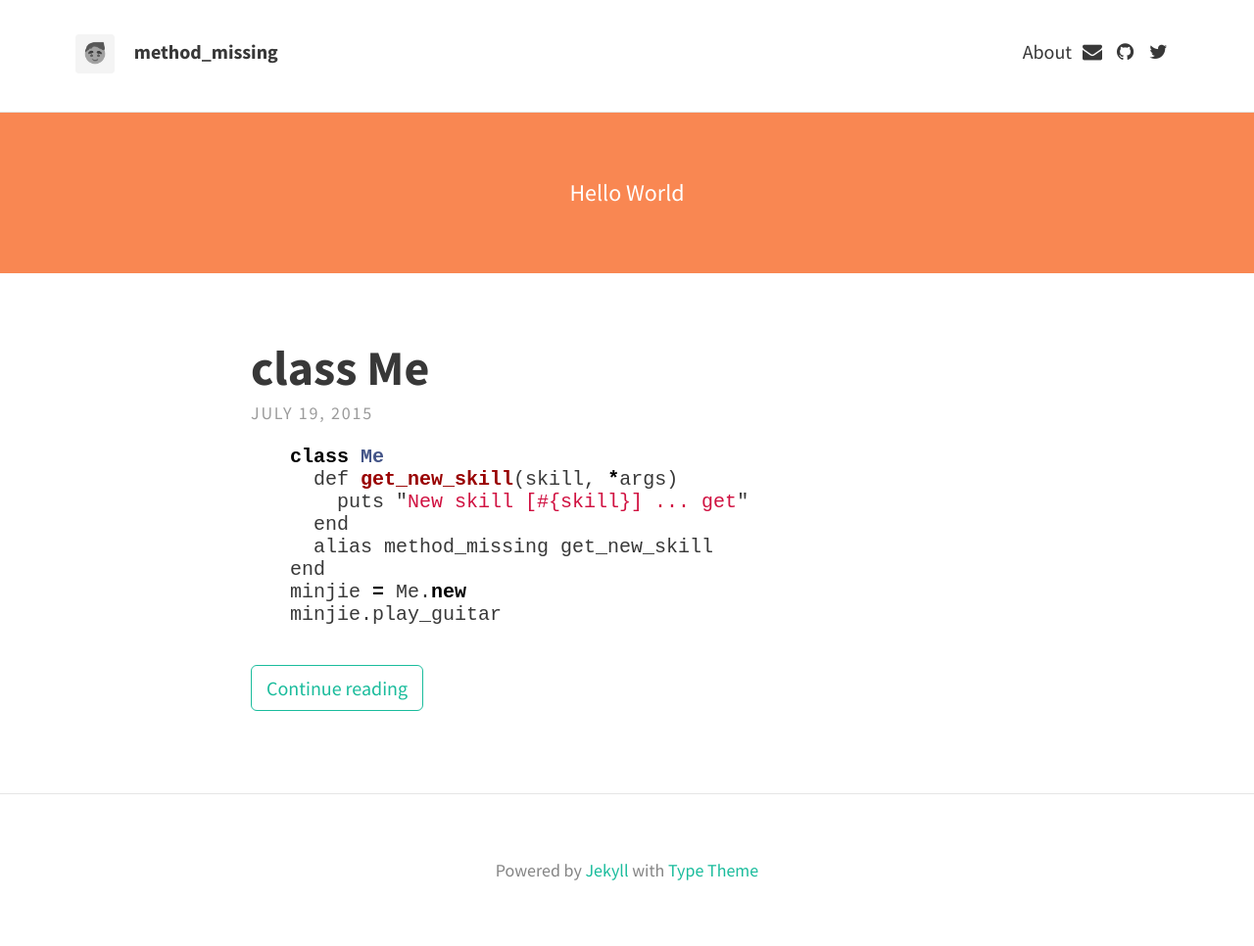
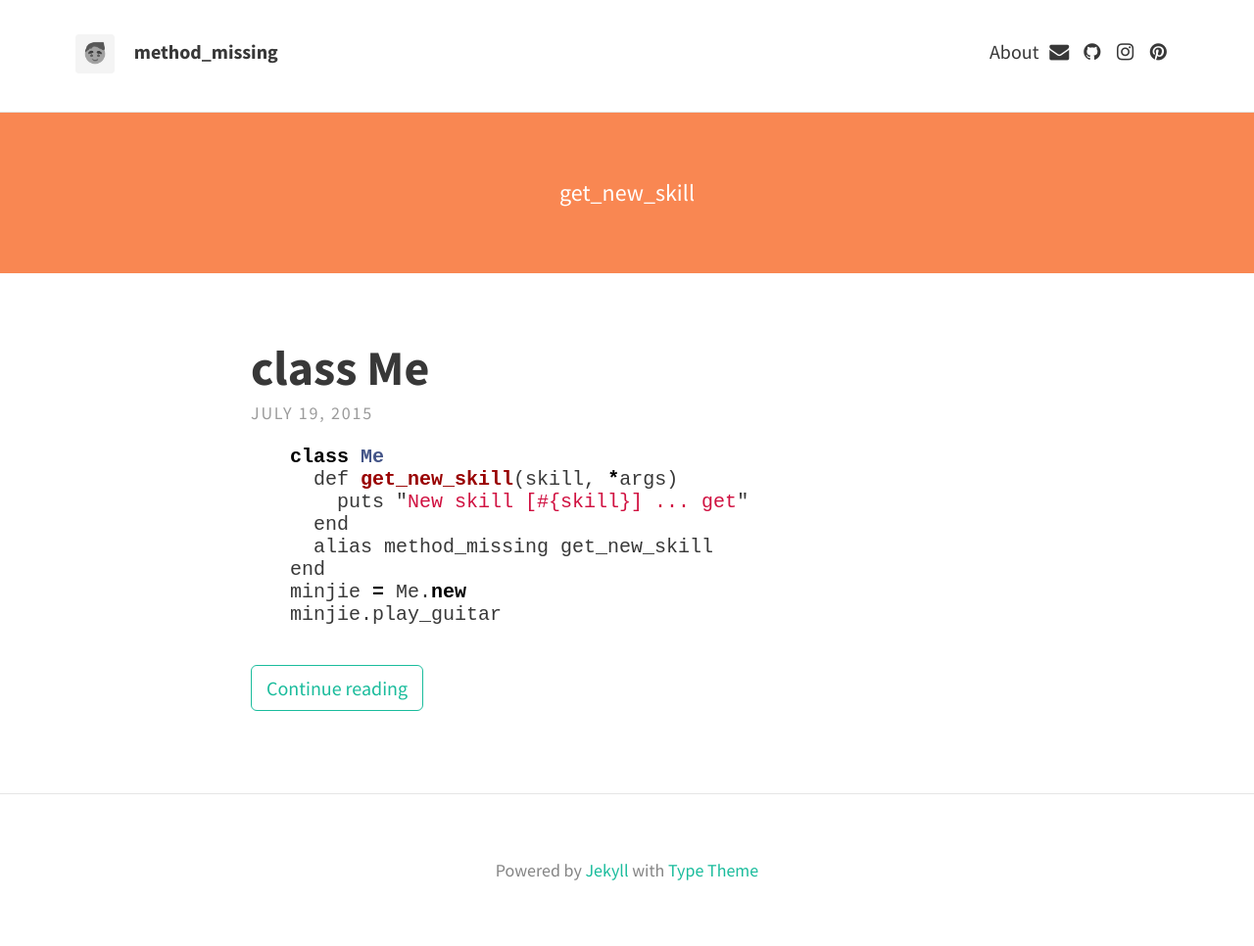
Before and after one commit to imapollo/blog, a Jekyll site: the page built from index.html, in a window 1280 px wide. Shown: the whole page at 98% size. Built offline with Jekyll 4.4.1, drawn with Linux system fonts in a browser that asks for light colours; nearby versions of some CDN libraries; the list of posts is cut into pages by our own code; part of the change alters nothing that is shown.

Commit message:
update profile

```diff
--- a/_config.yml
+++ b/_config.yml
@@ -12,7 +12,7 @@ theme:
 
   # Header and footer text
   header_text: >
-     <p>Hello World</p>
+     <p>get_new_skill</p>
 
   header_text_feature_image:
   footer_text: >
@@ -28,15 +28,15 @@ theme:
   flickr:
   github: "imapollo"
   google_plus:
-  instagram:
+  instagram: "imapollo"
   linkedin:  # Full URL
-  pinterest:
+  pinterest: "www.pinterest.com/imapollo"
   reddit:
   soundcloud:
   stack_exchange:  # Full URL
   steam:
   tumblr:
-  twitter: "twitter"
+  twitter:
   wordpress:
   youtube:
 
```
